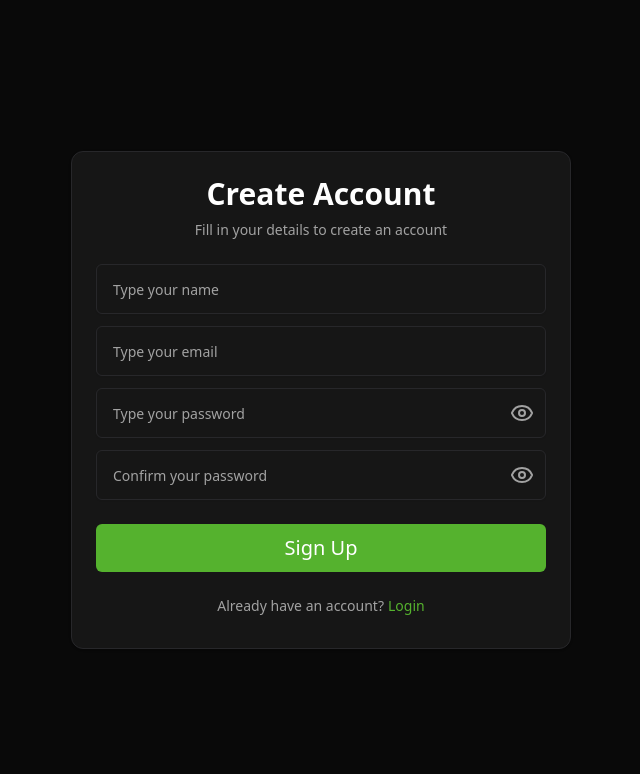
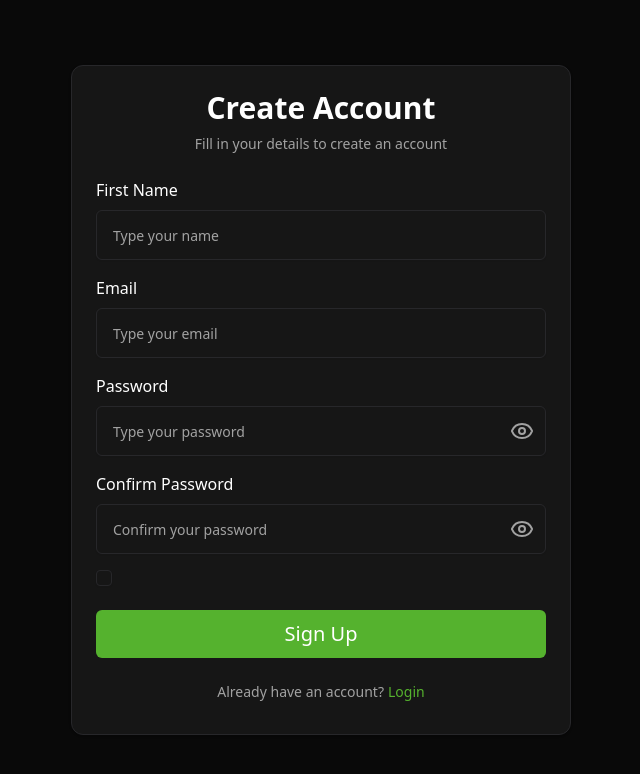
Before and after one commit to nicolasandreos/Fintrack, a React (Vite) app: page /signup in a window 1280 px wide. Shown: the top 774 px of the page, without its empty margins (319-959 px from the left). Built offline with nearby package versions, Linux system fonts and the light colour scheme; a web font is replaced by a local one.

Commit message:
feat: add inicial form validation

```diff
--- a/package.json
+++ b/package.json
@@ -11,6 +11,7 @@
     "prepare": "husky"
   },
   "dependencies": {
+    "@hookform/resolvers": "^5.2.2",
     "@tailwindcss/vite": "^4.1.18",
     "class-variance-authority": "^0.7.1",
     "clsx": "^2.1.1",
@@ -21,10 +22,12 @@
     "radix-ui": "^1.4.3",
     "react": "^18.3.1",
     "react-dom": "^18.3.1",
+    "react-hook-form": "^7.71.1",
     "react-router": "^7.13.0",
     "tailwind-merge": "^3.4.0",
     "tailwindcss": "^4.1.18",
-    "validate-npm-package-name": "^7.0.2"
+    "validate-npm-package-name": "^7.0.2",
+    "zod": "^4.3.6"
   },
   "devDependencies": {
     "@eslint/js": "^9.17.0",
--- a/src/components/FormInput.jsx
+++ b/src/components/FormInput.jsx
@@ -1,7 +1,14 @@
 import { Input } from "./ui/input";
 
-const FormInput = ({ placeholder, type = "text" }) => {
-  return <Input className="px-4 py-6" type={type} placeholder={placeholder} />;
+const FormInput = ({ placeholder, type = "text", ...props }) => {
+  return (
+    <Input
+      className="px-4 py-6"
+      type={type}
+      placeholder={placeholder}
+      {...props}
+    />
+  );
 };
 
 export default FormInput;
--- a/src/components/InputPassword.jsx
+++ b/src/components/InputPassword.jsx
@@ -3,7 +3,7 @@ import { useState } from "react";
 
 import { Input } from "./ui/input";
 
-const InputPassword = ({ placeholder = "Type your password" }) => {
+const InputPassword = ({ placeholder = "Type your password", ...props }) => {
   const [showPassword, setShowPassword] = useState(false);
 
   return (
@@ -12,6 +12,7 @@ const InputPassword = ({ placeholder = "Type your password" }) => {
         className="px-4 py-6"
         type={showPassword ? "text" : "password"}
         placeholder={placeholder}
+        {...props}
       />
       <Eye
         className="text-muted-foreground absolute top-1/2 right-3 -translate-y-1/2 transform cursor-pointer"
--- /dev/null
+++ b/src/components/ui/checkbox.jsx
@@ -0,0 +1,27 @@
+import { CheckIcon } from "lucide-react";
+import { Checkbox as CheckboxPrimitive } from "radix-ui";
+import * as React from "react";
+
+import { cn } from "@/lib/utils";
+
+function Checkbox({ className, ...props }) {
+  return (
+    <CheckboxPrimitive.Root
+      data-slot="checkbox"
+      className={cn(
+        "peer border-input dark:bg-input/30 data-[state=checked]:bg-primary data-[state=checked]:text-primary-foreground dark:data-[state=checked]:bg-primary data-[state=checked]:border-primary focus-visible:border-ring focus-visible:ring-ring/50 aria-invalid:ring-destructive/20 dark:aria-invalid:ring-destructive/40 aria-invalid:border-destructive size-4 shrink-0 rounded-[4px] border shadow-xs transition-shadow outline-none focus-visible:ring-[3px] disabled:cursor-not-allowed disabled:opacity-50",
+        className
+      )}
+      {...props}
+    >
+      <CheckboxPrimitive.Indicator
+        data-slot="checkbox-indicator"
+        className="grid place-content-center text-current transition-none"
+      >
+        <CheckIcon className="size-3.5" />
+      </CheckboxPrimitive.Indicator>
+    </CheckboxPrimitive.Root>
+  );
+}
+
+export { Checkbox };
--- /dev/null
+++ b/src/components/ui/label.jsx
@@ -0,0 +1,19 @@
+import { Label as LabelPrimitive } from "radix-ui";
+import * as React from "react";
+
+import { cn } from "@/lib/utils";
+
+function Label({ className, ...props }) {
+  return (
+    <LabelPrimitive.Root
+      data-slot="label"
+      className={cn(
+        "flex items-center gap-2 text-sm leading-none font-medium select-none group-data-[disabled=true]:pointer-events-none group-data-[disabled=true]:opacity-50 peer-disabled:cursor-not-allowed peer-disabled:opacity-50",
+        className
+      )}
+      {...props}
+    />
+  );
+}
+
+export { Label };
--- a/src/pages/SignUp.jsx
+++ b/src/pages/SignUp.jsx
@@ -1,4 +1,7 @@
+import { zodResolver } from "@hookform/resolvers/zod";
+import { Controller,useForm } from "react-hook-form";
 import { Link } from "react-router";
+import * as z from "zod";
 
 import FormInput from "@/components/FormInput";
 import InputPassword from "@/components/InputPassword";
@@ -11,11 +14,56 @@ import {
   CardHeader,
   CardTitle,
 } from "@/components/ui/card";
-import { Input } from "@/components/ui/input";
+import { Checkbox } from "@/components/ui/checkbox";
+
+const SingUpSchema = z
+  .object({
+    name: z.string().trim().min(1, "Name is required"),
+    email: z
+      .string()
+      .trim()
+      .min(1, "Email is required")
+      .email("Invalid email address"),
+    password: z
+      .string()
+      .trim()
+      .min(6, "Password must be at least 6 characters"),
+    confirmPassword: z
+      .string()
+      .trim()
+      .min(6, "Confirm Password must be at least 6 characters"),
+    terms: z.boolean().refine((value) => value === true, {
+      message: "You must agree to the terms and conditions",
+    }),
+  })
+  .refine((data) => data.password === data.confirmPassword, {
+    message: "Passwords do not match",
+  });
 
 const SignUpPage = () => {
+  const {
+    handleSubmit,
+    register,
+    control,
+    formState: { errors },
+  } = useForm({
+    resolver: zodResolver(SingUpSchema),
+    defaultValues: {
+      name: "",
+      email: "",
+      password: "",
+      confirmPassword: "",
+      terms: false,
+    },
+  });
+
+  const handleFormSubmit = (data) => {
+    console.log(data);
+  };
+
   return (
     <div className="flex h-screen w-screen items-center justify-center">
+      <form onSubmit={handleSubmit(handleFormSubmit)}>
         <Card className="w-125">
           <CardHeader className="text-center">
             <CardTitle className="text-3xl">Create Account</CardTitle>
@@ -24,25 +72,88 @@ const SignUpPage = () => {
             </CardDescription>
           </CardHeader>
           <CardContent>
-          <div className="space-y-3">
-            <FormInput placeholder="Type your name" />
-            <FormInput placeholder="Type your email" type="email" />
-            <InputPassword />
-            <InputPassword placeholder="Confirm your password" />
+            <div className="space-y-4">
+              <div className="flex flex-col gap-2">
+                <label htmlFor="firstName">First Name</label>
+                <FormInput
+                  {...register("name")}
+                  placeholder="Type your name"
+                  id="firstName"
+                />
+                {errors.name && (
+                  <p className="text-sm text-red-500">{errors.name.message}</p>
+                )}
+              </div>
+              <div className="flex flex-col gap-2">
+                <label htmlFor="email">Email</label>
+                <FormInput
+                  {...register("email")}
+                  placeholder="Type your email"
+                  type="email"
+                  id="email"
+                />
+                {errors.email && (
+                  <p className="text-sm text-red-500">{errors.email.message}</p>
+                )}
+              </div>
+              <div className="flex flex-col gap-2">
+                <label htmlFor="password">Password</label>
+                <InputPassword {...register("password")} id="password" />
+                {errors.password && (
+                  <p className="text-sm text-red-500">
+                    {errors.password.message}
+                  </p>
+                )}
+              </div>
+              <div className="flex flex-col gap-2">
+                <label htmlFor="confirmPassword">Confirm Password</label>
+                <InputPassword
+                  {...register("confirmPassword")}
+                  placeholder="Confirm your password"
+                  id="confirmPassword"
+                />
+                {errors.confirmPassword && (
+                  <p className="text-sm text-red-500">
+                    {errors.confirmPassword.message}
+                  </p>
+                )}
+              </div>
+
+              <div className="flex items-center">
+                <Controller
+                  name="terms"
+                  control={control}
+                  render={({ field }) => (
+                    <Checkbox
+                      id="terms"
+                      checked={field.value}
+                      onCheckedChange={field.onChange}
+                    />
+                  )}
+                />
+              </div>
             </div>
           </CardContent>
           <CardFooter className="flex flex-col items-center">
-          <Button className="w-full py-6 text-xl">Sign Up</Button>
+            <Button type="submit" className="w-full py-6 text-xl">
+              Sign Up
+            </Button>
             <div className="mt-4 flex items-center justify-center">
               <p className="text-muted-foreground text-sm">
                 Already have an account?
               </p>
-            <Button variant="link" className="ml-1 p-0 text-sm" asChild>
+              <Button
+                type="button"
+                variant="link"
+                className="ml-1 p-0 text-sm"
+                asChild
+              >
                 <Link to="/login">Login</Link>
               </Button>
             </div>
           </CardFooter>
         </Card>
+      </form>
     </div>
   );
 };
```
Also changed, not shown: 1 other file (tests, documents, lock files or other folders). Lines whose indentation alone changed are shown as unchanged.
